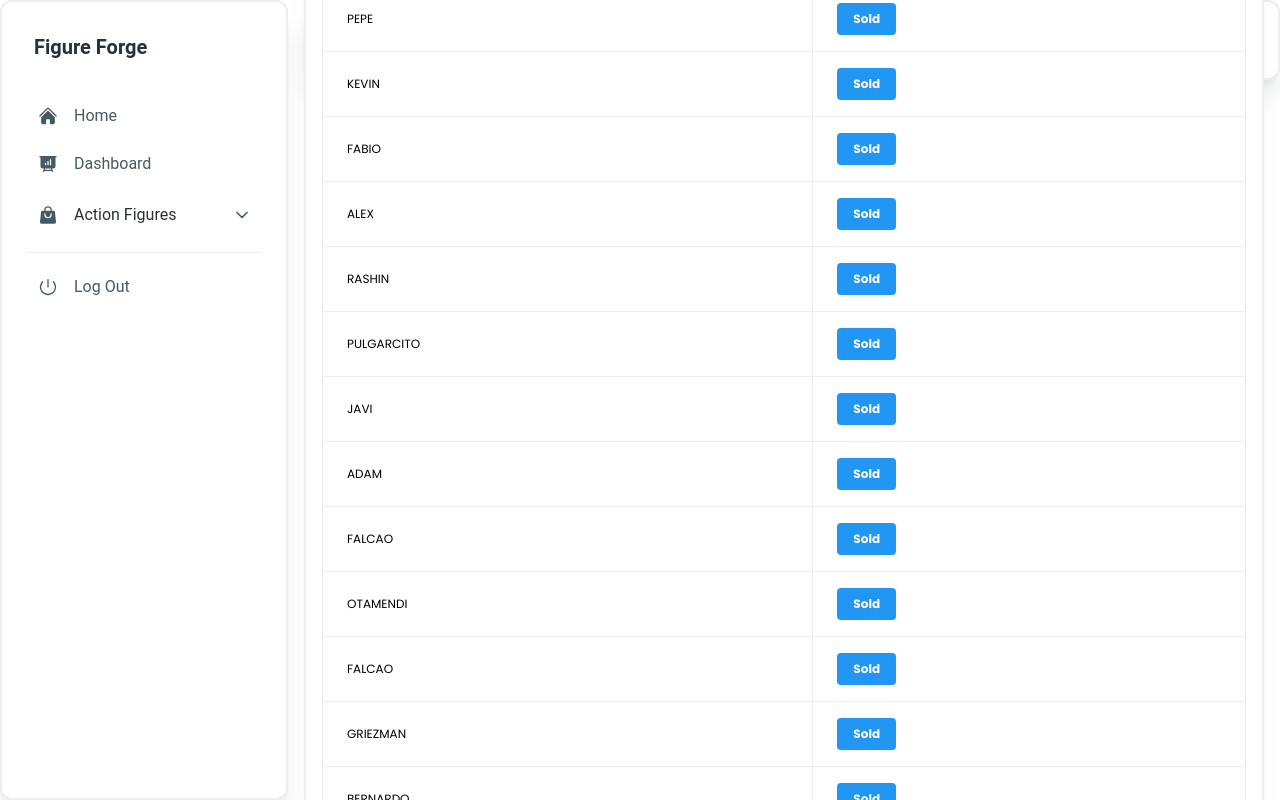
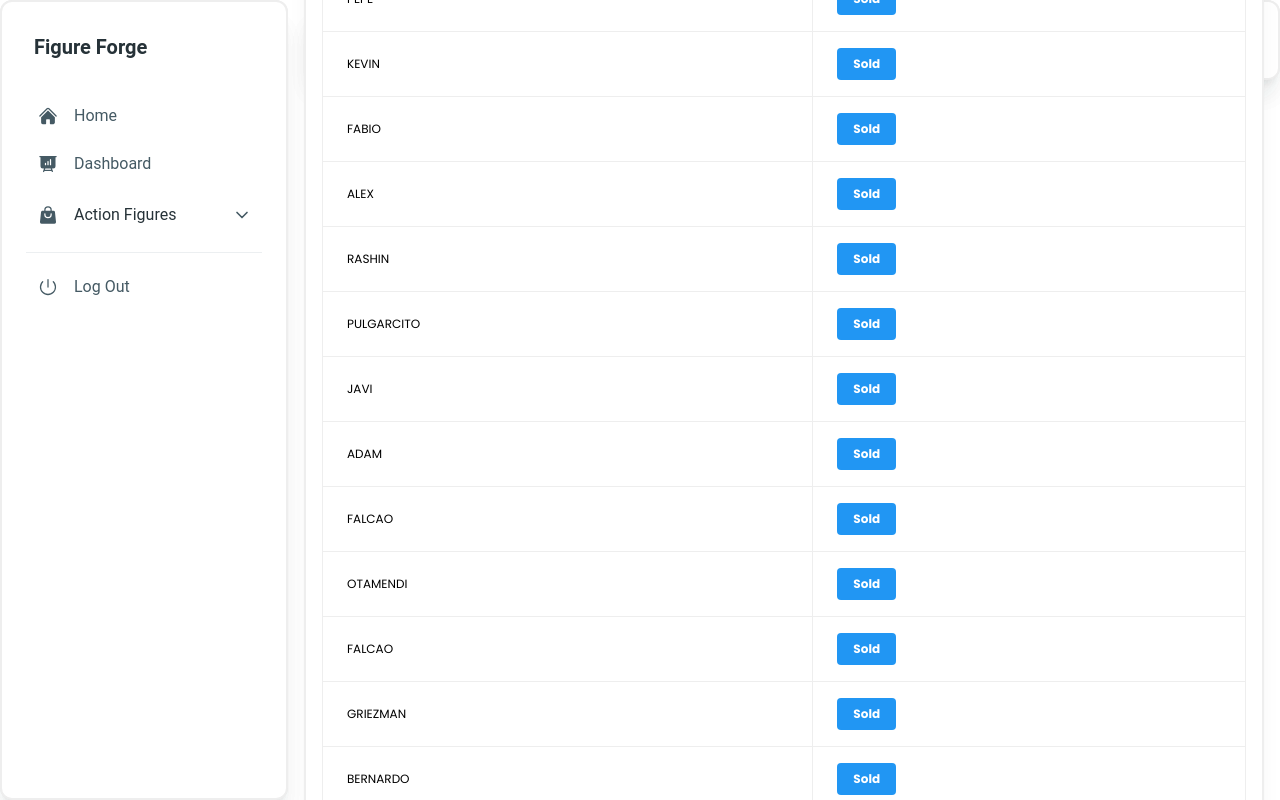
Before and after one commit to SunRise-11/figure-forge-shop, a Next.js app in the folder frontend/: page /dashboard/filteredfigures/posted in a window 1280 px wide. Shown: the top 800 px of the page. Built offline with nearby package versions, Linux system fonts and the light colour scheme.

Commit message:
changed buttons for filteredfigures

```diff
--- a/frontend/src/app/components/admin/Figures.tsx
+++ b/frontend/src/app/components/admin/Figures.tsx
@@ -26,12 +26,12 @@ const Figures = ({ action, data }: Props) => {
     }
   }
   return (
-    <main className="w-3/4 absolute left-[19rem] h-screen flex items-center justify-center mt-10">
+    <div className="w-3/4 absolute top-0 left-[19rem] h-screen flex items-center justify-center ">
       <Card className="absolute right-0 w-full max-w-[calc(100vw-19rem)] h-max p-4 shadow-xl shadow-blue-gray-900/5 border-solid border-2">
         <Typography variant="h5" color="blue-gray" className=" my-auto ">
           {action} Figures
         </Typography>
-        <table className="w-full text-sm text-left text-black ">
+        <table className="w-full text-sm text-left text-black mt-10">
           <thead className="border text-xs text-black uppercase bg-slate-300 dark:bg-slate-300 dark:text-black">
             <tr>
               <th scope="col" className="border px-6 py-3">
@@ -67,7 +67,7 @@ const Figures = ({ action, data }: Props) => {
           </thead>
         </table>
       </Card>
-    </main>
+    </div>
   );
 };
 
```
